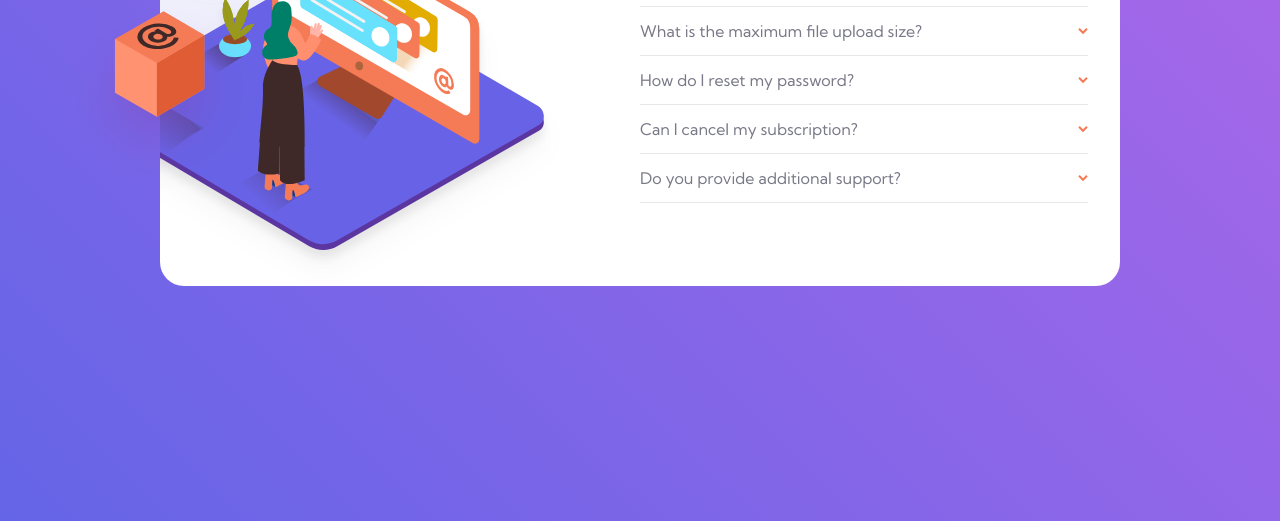
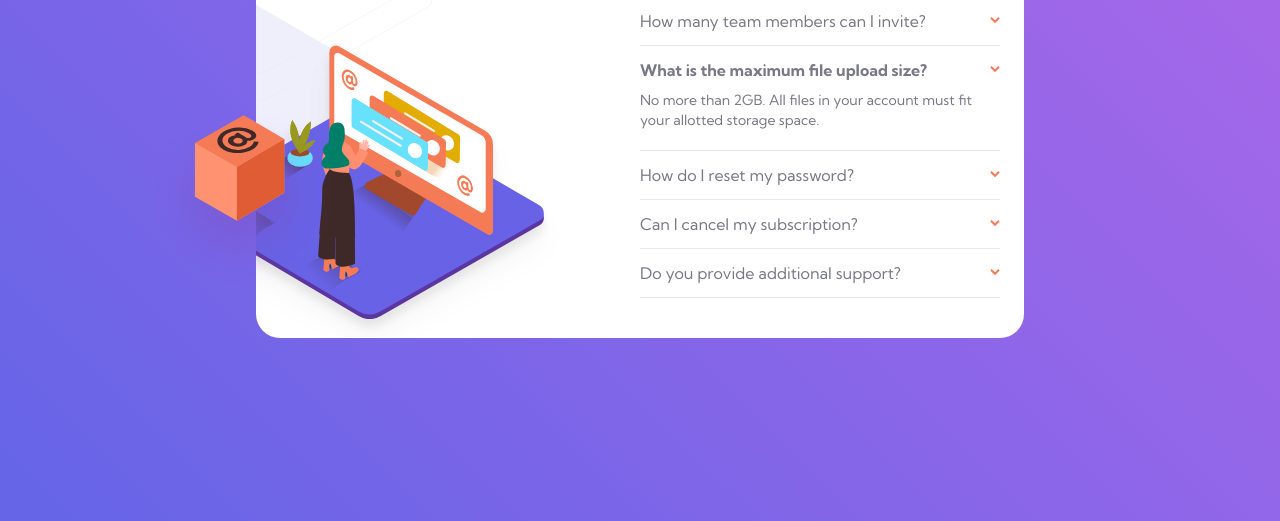
Before and after one commit to ObiFaith/faq-accordion-card-main, a website: page index.html in a window 1280 px wide. Shown: the part 279-800 px from the top of the page. Drawn offline with Linux system fonts and the light colour scheme.

Commit message:
fix/add-max-width

```diff
--- a/index.html
+++ b/index.html
@@ -12,10 +12,10 @@
 		/>
 		<title>Frontend Mentor | FAQ Accordion Card</title>
 	</head>
-	<body>
-		<main class="min-h-full grid place-items-center">
+	<body class="grid grid-cols-1 items-center justify-items-center">
+		<main class="relative max-w-3xl max-md:px-8 py-28">
 			<div
-				class="bg-white px-6 max-md:px-8 pb-10 grid md:items-center md:grid-cols-2 md:overflow-hidden relative w-9/12 rounded-3xl"
+				class="bg-white w-full px-6 max-md:px-8 pb-10 grid md:items-center md:grid-cols-2 md:overflow-hidden relative rounded-3xl"
 			>
 				<div class="justify-self-center md:hidden">
 					<img
@@ -38,14 +38,14 @@
 						alt="bg-pattern-desktop"
 					/>
 					<img
-						class="absolute lg:top-32 top-24 lg:-bottom-16 shadow-[#6862E6] drop-shadow-xl"
+						class="absolute lg:top-36 top-24 shadow-[#6862E6] drop-shadow-xl"
 						src="./images/illustration-woman-online-desktop.svg"
 						alt="illustration-woman"
 					/>
 				</div>
 				<div class="md:max-w-md">
 					<h1
-						class="font-bold text-3xl pt-16 pb-4 max-md:text-center"
+						class="font-bold text-3xl pt-10 max-md:pt-16 pb-4 max-md:text-center"
 					>
 						FAQ
 					</h1>
@@ -54,7 +54,7 @@
 			</div>
 			<div class="max-lg:hidden">
 				<img
-					class="absolute top-72 left-16"
+					class="absolute top-80 -left-28"
 					src="./images/illustration-box-desktop.svg"
 					alt="illustration-box"
 				/>
--- a/script/index.js
+++ b/script/index.js
@@ -49,7 +49,6 @@ const Accorion = (question, answer) =>
       </p>
    </div>`;
 
-document.addEventListener('DOMContentLoaded', () => {
 // add accordions to the DOM
 accordions.innerHTML = faqs
 	.map(faq => Accorion(faq.question, faq.answer))
@@ -76,11 +75,14 @@ document.addEventListener('DOMContentLoaded', () => {
 			question.firstElementChild.classList.add('hover:text-soft-red');
 			question.classList.remove('font-bold');
 		} else {
-				question.firstElementChild.classList.remove(
-					'hover:text-soft-red'
-				);
+			question.firstElementChild.classList.remove('hover:text-soft-red');
 			question.classList.add('font-bold');
 		}
 	});
 });
-});
+
+document.addEventListener('DOMContentLoaded', () => {
+	questions[1].nextElementSibling.classList.remove('hidden');
+	questions[1].firstElementChild.classList.remove('hover:text-soft-red');
+	questions[1].classList.add('font-bold');
+})
```
Also changed, not shown: css/style.css. Lines whose indentation alone changed are shown as unchanged.
